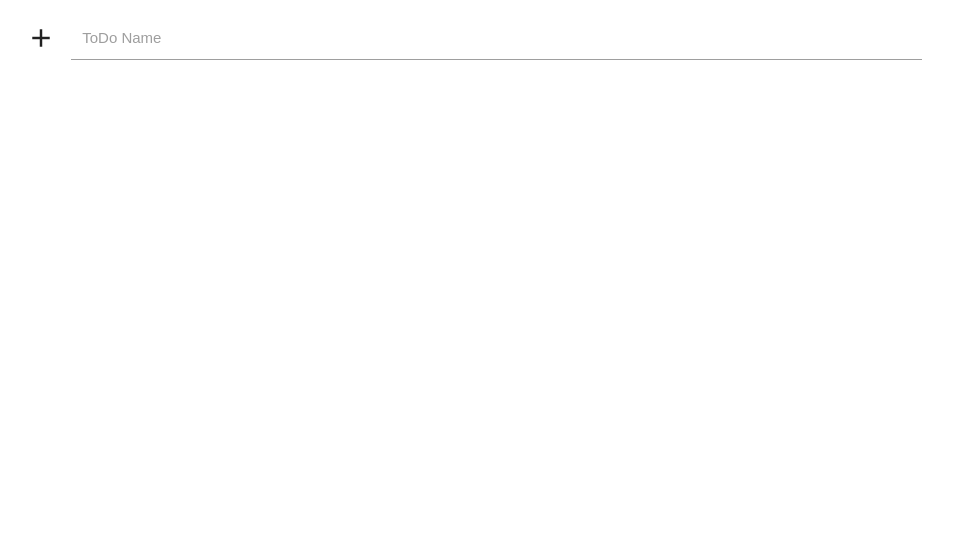
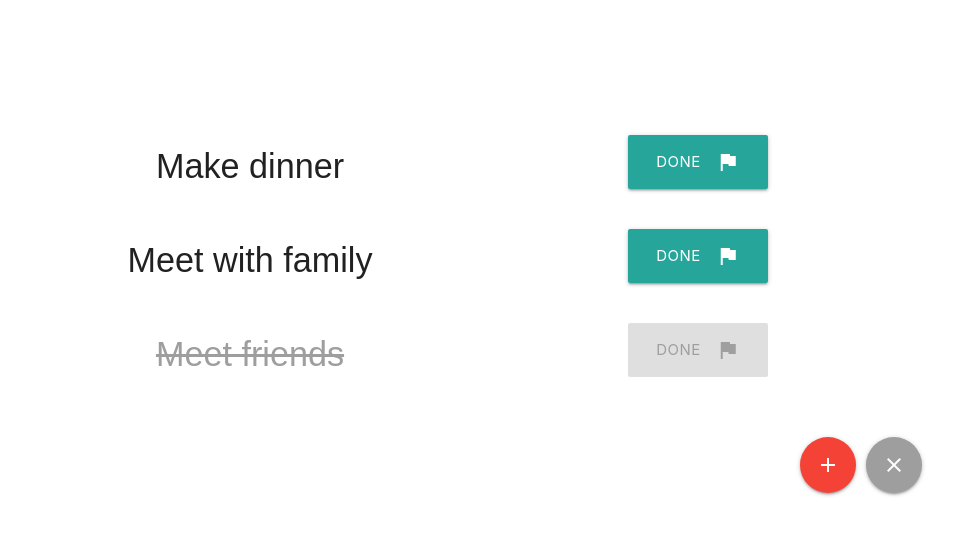
Before and after one commit to FlorianWoelki/react-todo, a React (Create React App) app: page / in a window 1280 px wide. Shown: the top 534 px of the page, without its empty margins (166-1121 px from the left). Built offline with nearby package versions, Linux system fonts and the light colour scheme.

Commit message:
Add todo page and animation

```diff
--- a/package.json
+++ b/package.json
@@ -3,9 +3,11 @@
   "version": "0.1.0",
   "private": true,
   "dependencies": {
+    "jquery": "^3.3.1",
     "react": "^16.5.2",
     "react-dom": "^16.5.2",
     "react-redux": "^5.0.7",
+    "react-router-dom": "^4.3.1",
     "react-scripts": "1.1.5"
   },
   "scripts": {
--- a/src/App.js
+++ b/src/App.js
@@ -1,13 +1,34 @@
 import React, { Component } from 'react';
-import AddToDo from './components/AddToDo'
+import TodoList from './components/TodoList';
+import AddTodo from './components/addTodo/AddTodo';
+import { Switch, Route } from 'react-router-dom';
 import './App.css';
 
 class App extends Component {
+  todos = [
+    {
+      id: 0,
+      name: 'Make dinner',
+      done: false
+    },
+    {
+      id: 1,
+      name: 'Meet friends',
+      done: true
+    },
+    {
+      id: 2,
+      name: 'Meet with family',
+      done: false
+    }
+  ];
+
   render() {
     return (
-      <div className="container">
-        <AddToDo />
-      </div>
+      <Switch>
+        <Route exact path="/" component={() => <TodoList todoList={this.todos} />} />
+        <Route path="/addTodo" component={AddTodo} />
+      </Switch>
     );
   }
 }
--- a/src/components/AddToDo.js
+++ /dev/null
@@ -1,17 +0,0 @@
-import React, { Component } from 'react';
-
-class AddToDo extends Component {
-  render() {
-    return (
-      <div className="addToDo">
-        <div className="input-field col s6">
-          <i className="material-icons prefix">add</i>
-          <textarea id="add-todo" className="materialize-textarea" />
-          <label for="add-todo">ToDo Name</label>
-        </div>
-      </div>
-    );
-  }
-}
-
-export default AddToDo;
--- /dev/null
+++ b/src/components/TodoList.js
@@ -0,0 +1,40 @@
+import React, { Component } from 'react';
+import Icons from './icons/Icons';
+
+class TodoList extends Component {
+  render() {
+    let todoList = this.props.todoList.sort((a, b) => a.done - b.done);
+
+    todoList = todoList.map(todo => {
+      return (
+        <div className="row center valign-wrapper" key={todo.id}>
+          <div className={'col s6 ' + (todo.done ? 'grey-text' : '')}>
+            <h4>{todo.done ? <s>{todo.name}</s> : todo.name}</h4>
+          </div>
+          <div className="col s6">
+            <button
+              className={
+                'btn btn-large waves-effect waves-light ' +
+                (todo.done ? 'disabled' : '')
+              }
+              type="submit"
+              name="action"
+            >
+              Done
+              <i className="material-icons right">flag</i>
+            </button>
+          </div>
+        </div>
+      );
+    });
+
+    return (
+      <div className="container">
+        {todoList}
+        <Icons />
+      </div>
+    );
+  }
+}
+
+export default TodoList;
--- /dev/null
+++ b/src/components/addTodo/AddTodo.css
@@ -0,0 +1,13 @@
+.addTodo .input-field textarea {
+  font-size: 64px;
+  margin-left: 100px;
+  height: 100px;
+}
+
+.addTodo .input-field i {
+  font-size: 82px;
+}
+
+.addTodo a {
+  margin-left: 10px;
+}
--- /dev/null
+++ b/src/components/addTodo/AddTodo.js
@@ -0,0 +1,43 @@
+import React, { Component } from 'react';
+import $ from 'jquery';
+import './AddTodo.css';
+
+class AddTodo extends Component {
+  componentWillMount = () => {
+    $('body').css('display', 'none');
+    $('body').fadeIn('slow');
+  };
+
+  onGoBack = () => {
+    $('body').fadeOut('slow', () => {
+      this.props.history.push('/');
+    });
+  };
+
+  render() {
+    return (
+      <div className="addTodo container">
+        <div className="input-field">
+          <i className="material-icons prefix">add</i>
+          <textarea
+            id="add-todo"
+            className="materialize-textarea"
+            placeholder="Todo Name"
+          />
+        </div>
+        <a
+          className="btn btn-large waves-effect waves-light grey right"
+          onClick={this.onGoBack}
+        >
+          Go Back
+        </a>
+        <a className="btn btn-large waves-effect waves-light red right">
+          <i className="material-icons left">add</i>
+          Add
+        </a>
+      </div>
+    );
+  }
+}
+
+export default AddTodo;
--- /dev/null
+++ b/src/components/icons/Icons.css
@@ -0,0 +1,7 @@
+.icons {
+  margin-top: 50px;
+}
+
+.icons a {
+  margin-left: 10px;
+}
--- /dev/null
+++ b/src/components/icons/Icons.js
@@ -0,0 +1,35 @@
+import React, { Component } from 'react';
+import { withRouter } from 'react-router-dom';
+import $ from 'jquery';
+import './Icons.css';
+
+class Icons extends Component {
+  componentWillMount = () => {
+    $('body').css('display', 'none');
+    $('body').fadeIn('slow');
+  };
+
+  onAddTodo = () => {
+    $('body').fadeOut('slow', () => {
+      this.props.history.push('addTodo');
+    });
+  };
+
+  render() {
+    return (
+      <div className="icons">
+        <a className="btn-floating btn-large waves-effect waves-light right grey">
+          <i className="material-icons">clear</i>
+        </a>
+        <a
+          className="btn-floating btn-large waves-effect waves-light right red"
+          onClick={this.onAddTodo}
+        >
+          <i className="material-icons">add</i>
+        </a>
+      </div>
+    );
+  }
+}
+
+export default withRouter(Icons);
--- a/src/index.css
+++ b/src/index.css
@@ -3,3 +3,7 @@ body {
   padding: 0;
   font-family: sans-serif;
 }
+
+#root {
+  margin-top: 125px;
+}
--- a/src/index.js
+++ b/src/index.js
@@ -3,6 +3,12 @@ import ReactDOM from 'react-dom';
 import './index.css';
 import App from './App';
 import registerServiceWorker from './registerServiceWorker';
+import BrowserRouter from 'react-router-dom/BrowserRouter';
 
-ReactDOM.render(<App />, document.getElementById('root'));
+ReactDOM.render(
+  <BrowserRouter>
+    <App />
+  </BrowserRouter>,
+  document.getElementById('root')
+);
 registerServiceWorker();
```
Also changed, not shown: 1 other file (tests, documents, lock files or other folders).
